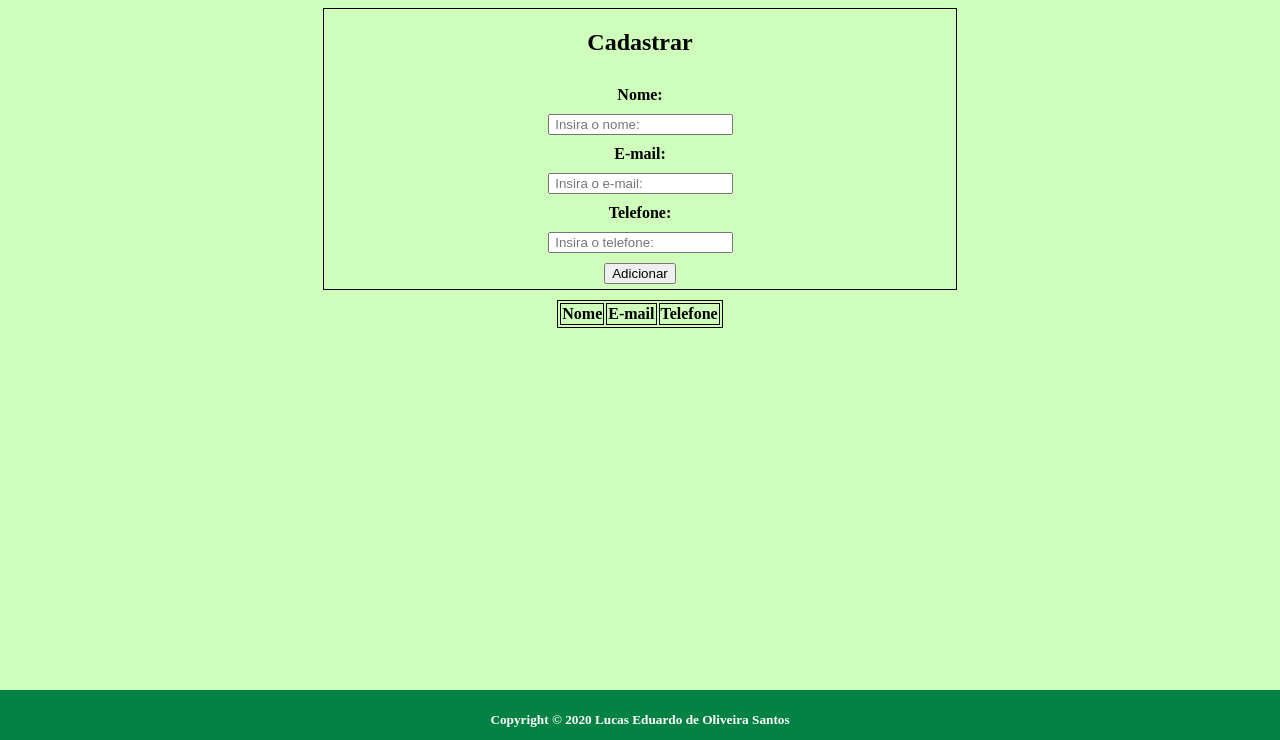
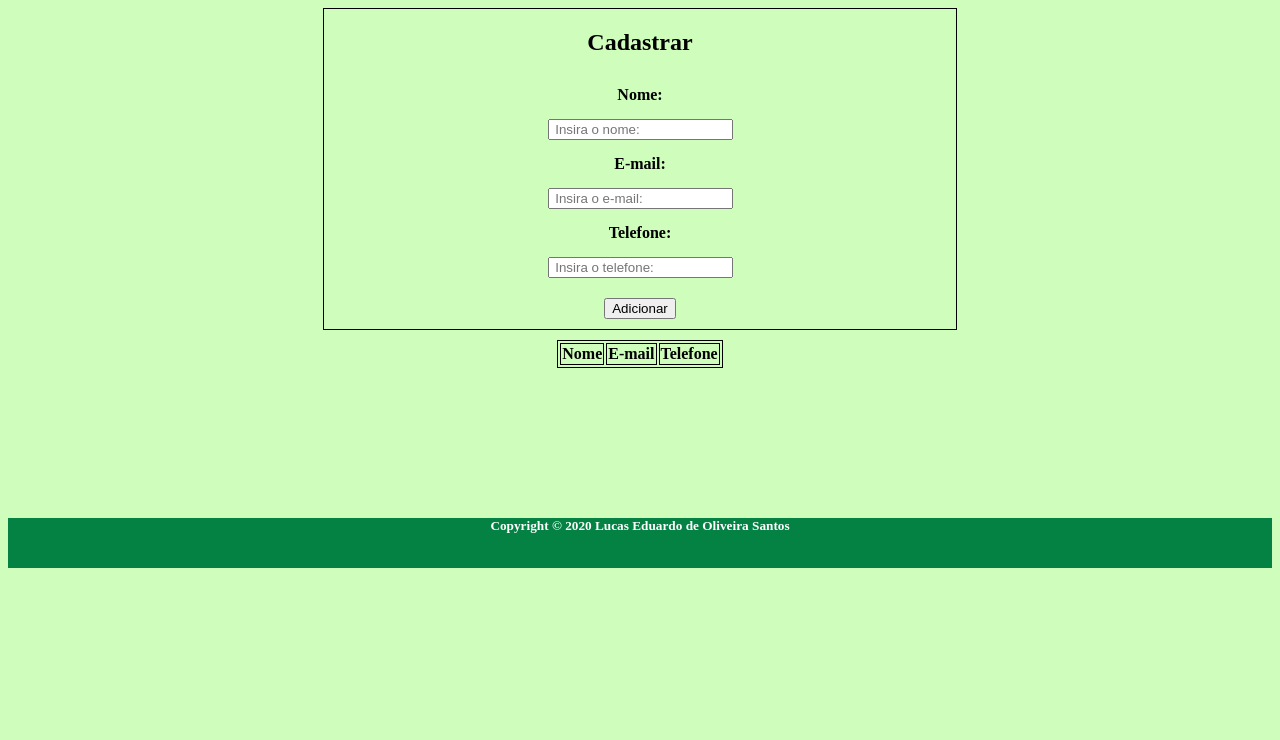
Before and after one commit to LucasSantus/atividade-08-03-2021, a plain HTML site: page index.html in a window 1280 px wide. Shown: the part 60-800 px from the top of the page. Drawn offline with Linux system fonts and the light colour scheme.

Commit message:
corrigido footer falho

```diff
--- a/static/css/styles.css
+++ b/static/css/styles.css
@@ -58,8 +58,8 @@ form label{
 }
 
 form input{
-    margin-top: 5px;
-    margin-bottom: 5px;
+    margin-top: 10px;
+    margin-bottom: 10px;
 }
 
 /* TABLE */
@@ -76,9 +76,9 @@ table td, table th{
 /* FOOTER */
 
 footer {
-    position: absolute;
     bottom: 0;
     left: 0;
+    margin-top: 150px;
     width: 100%;
     height: 50px;
     background-color: #048243;
```
